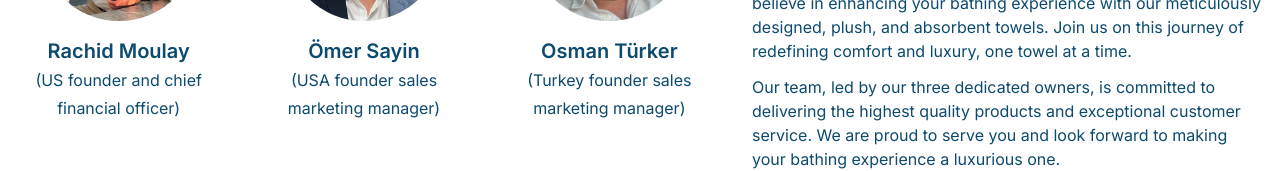
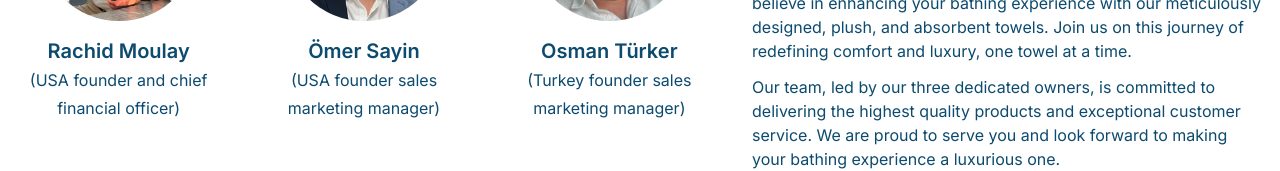
Before and after one commit to sayinmehmet47/blueastowel, a Next.js app: page /about in a window 1280 px wide. Shown: the part 317-488 px from the top of the page. Built offline with nearby package versions, Linux system fonts and the light colour scheme.

Commit message:
feat: Add newly added images to the repository

```diff
--- a/app/about/page.tsx
+++ b/app/about/page.tsx
@@ -15,7 +15,7 @@ const About = () => {
               <div className="w-24 h-24 sm:w-32 sm:h-32 md:w-40 md:h-40 relative">
                 <Image src="/about-us/owner-3.png" alt="Owner 3" layout="fill" objectFit="cover" className="rounded-full" />
               </div>
-              <h2 className="text-xl font-semibold text-center">Rachid Moulay<br/><span className="text-base font-normal">(US founder and chief financial officer)</span></h2>
+              <h2 className="text-xl font-semibold text-center">Rachid Moulay<br/><span className="text-base font-normal">(USA founder and chief financial officer)</span></h2>
             </div>
             <div className="flex flex-col items-center gap-4">
               <div className="w-24 h-24 sm:w-32 sm:h-32 md:w-40 md:h-40 relative">
```
